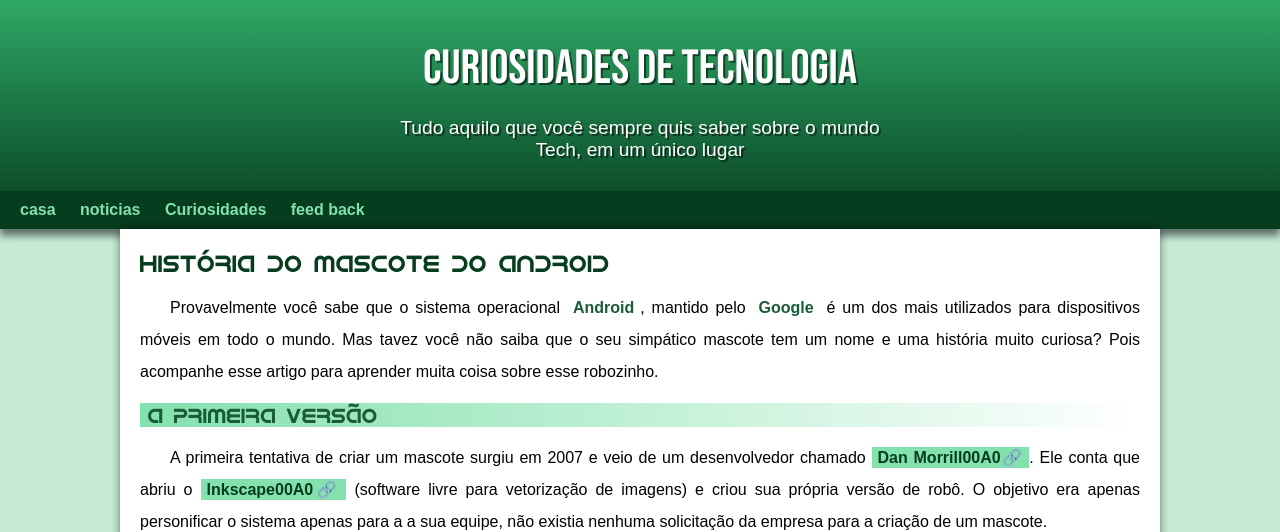
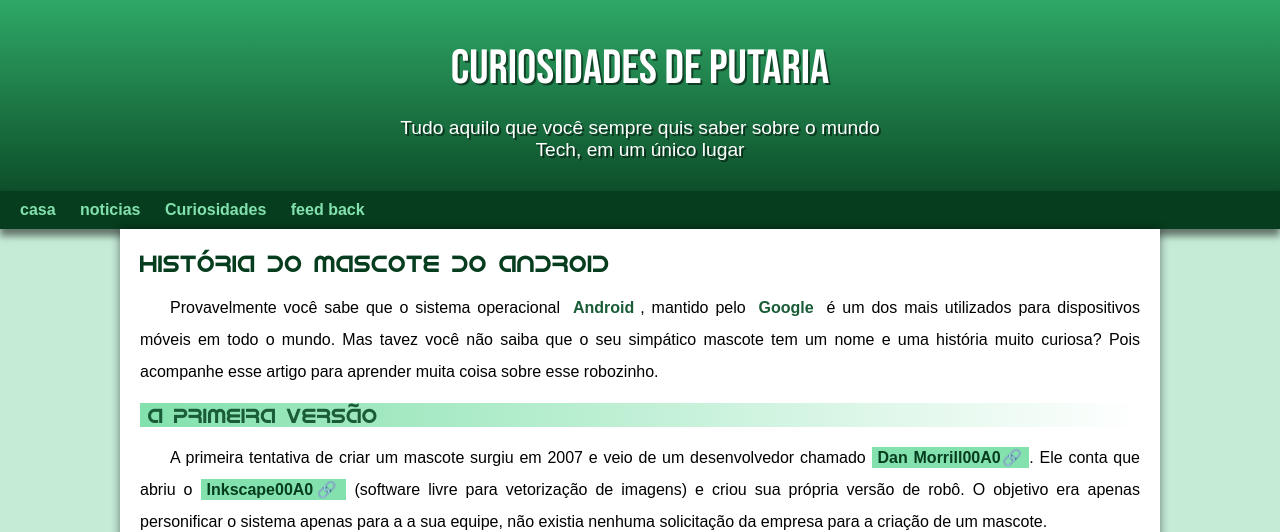
Before and after one commit to kecomecas/html5-e-css3, a plain HTML site: page DESAFIO/EX011/index.html in a window 1280 px wide. Shown: the top 532 px of the page. Drawn offline with Linux system fonts and the light colour scheme; files whose address does not match are found by name.

Commit message:
Update index.html

```diff
--- a/DESAFIO/EX011/index.html
+++ b/DESAFIO/EX011/index.html
@@ -218,7 +218,7 @@ footer a:hover {
 </head>
 <body>
     <header>
-        <h1>Curiosidades de Tecnologia</h1>
+        <h1>Curiosidades de Putaria</h1>
         <p>Tudo aquilo que você sempre quis saber sobre o mundo Tech, em um único lugar</p>
         <nav>
             <a href="#">casa</a>
```
